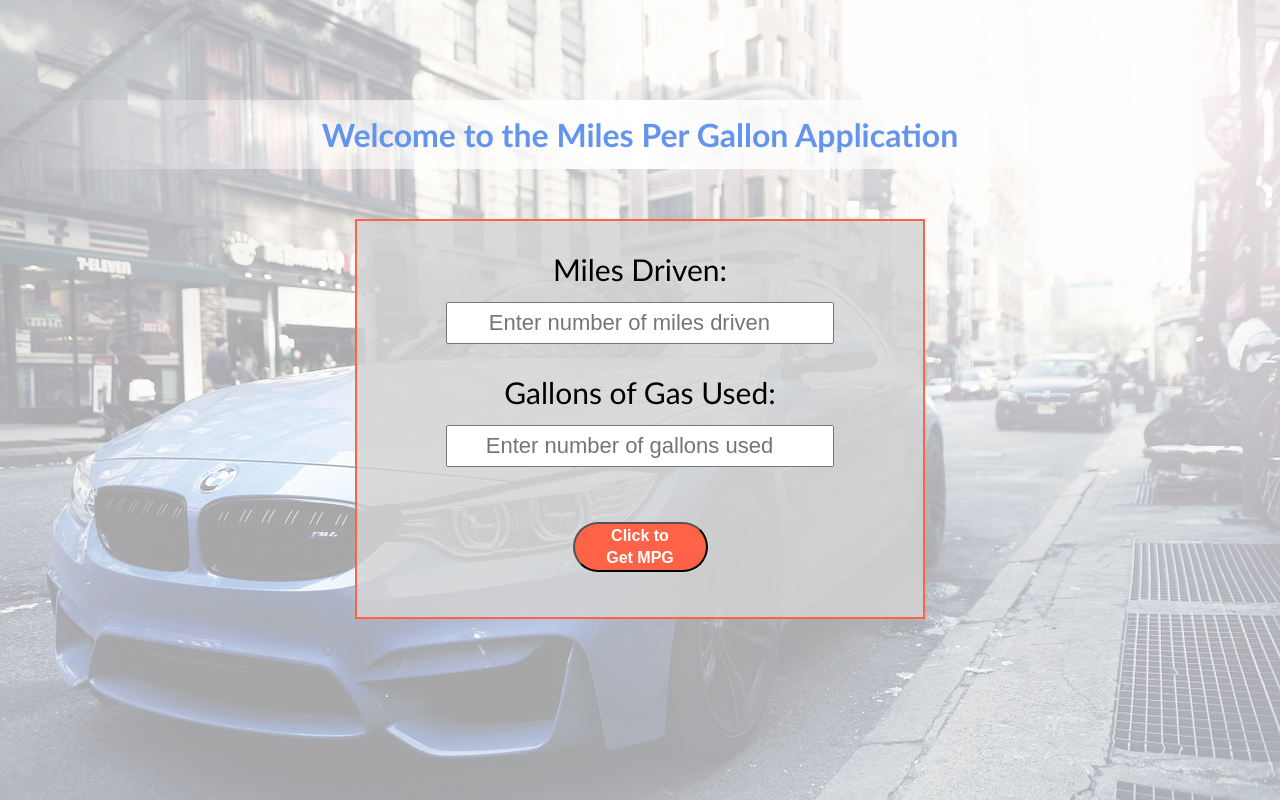
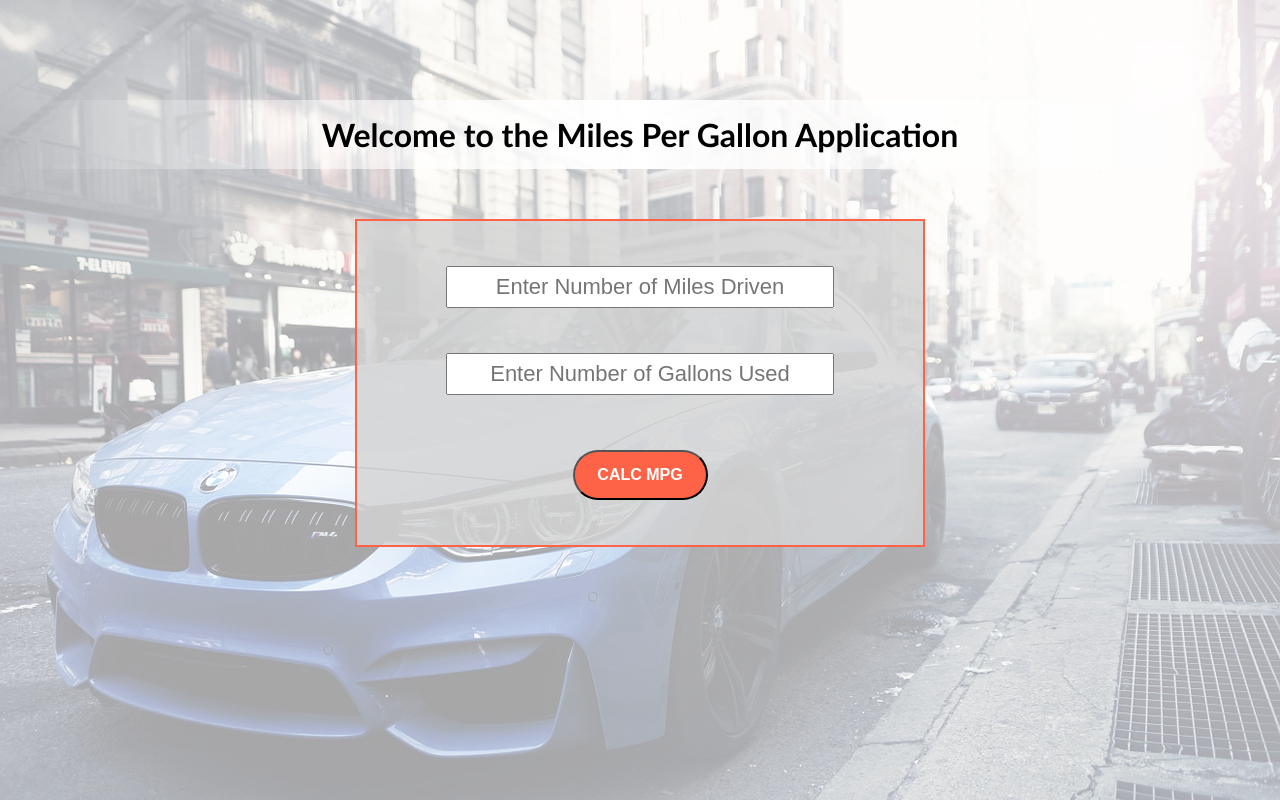
Before and after one commit to shoeke/MpgAppClass, a plain HTML site: page index.html in a window 1280 px wide. Drawn offline with Linux system fonts and the light colour scheme.

Commit message:
user input calculation from fields

```diff
--- a/index.html
+++ b/index.html
@@ -12,20 +12,18 @@
         <div class="bg-image">
 
         </div>
-        <h1 id = "before">Welcome to the Miles Per Gallon Application</h1>
+        <h1 id = "message">Welcome to the Miles Per Gallon Application</h1>
 
         <h1 id = "after">Thanks for Using the Miles Per Gallon Application</h1>
-
-        <form action="">
-            Miles Driven:<br>
-            <input type="number"id="milesDr" name="milesDriven" placeholder="Enter number of miles driven ">
-            <br>Gallons of Gas Used:<br>
-            <input type="number" id="gallonsUsed" name="gallonsUsed" placeholder="Enter number of gallons used ">
-            <button id = "btn">Click to <br> Get MPG</button>
-        </form>
+        <div class="form_replace">
+            <input type="text" id="num1" placeholder="Enter Number of Miles Driven">
+            <input type="text" id="num2" placeholder="Enter Number of Gallons Used">
+            <button  onclick="calc();">CALC MPG</button>
+        </div>
 
 
 
-        <!-- <script src="mpgNew.js" async defer></script> -->
+
+        <script src="mpgNew.js" async defer></script>
     </body>
 </html>
--- a/mpgNew.js
+++ b/mpgNew.js
@@ -0,0 +1,12 @@
+function calc() {
+    var field1 = document.getElementById("num1").value;
+    var field2 = document.getElementById("num2").value;
+    var result = parseFloat(field1)/parseFloat(field2);
+    var message = document.getElementById("message");
+
+      if(!isNaN(result)){
+        message.innerHTML="You get " + result + " miles per gallon";
+      } else {
+        alert("Please be sure you entered valid numbers");
+      }
+  }
--- a/styles.css
+++ b/styles.css
@@ -28,7 +28,7 @@ h1 {
     color: tomato;
     display: none;
 }
-form {
+.form_replace {
     text-align: center;
     margin: 0 auto;
     font-family: 'Gill Sans', sans-serif;
```
